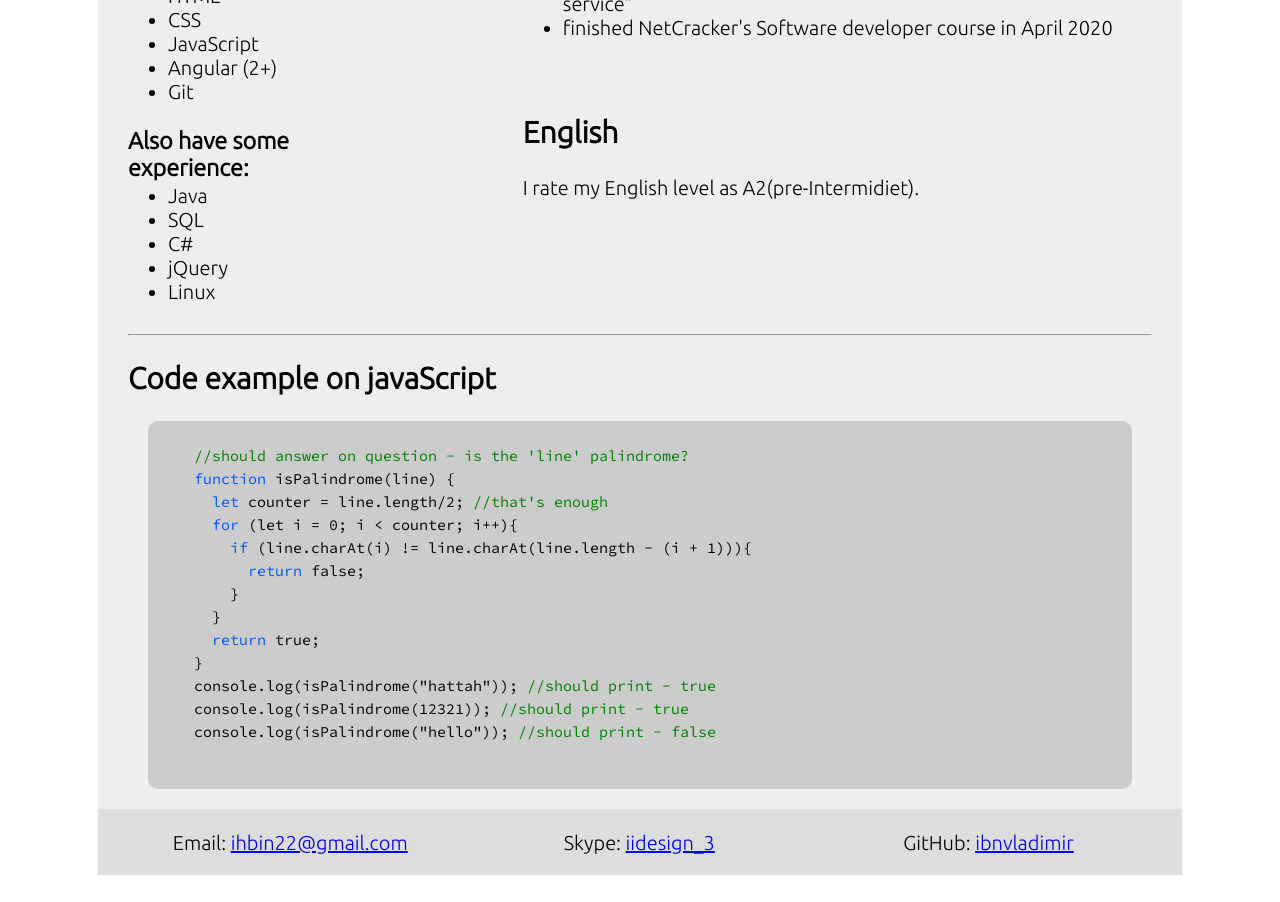
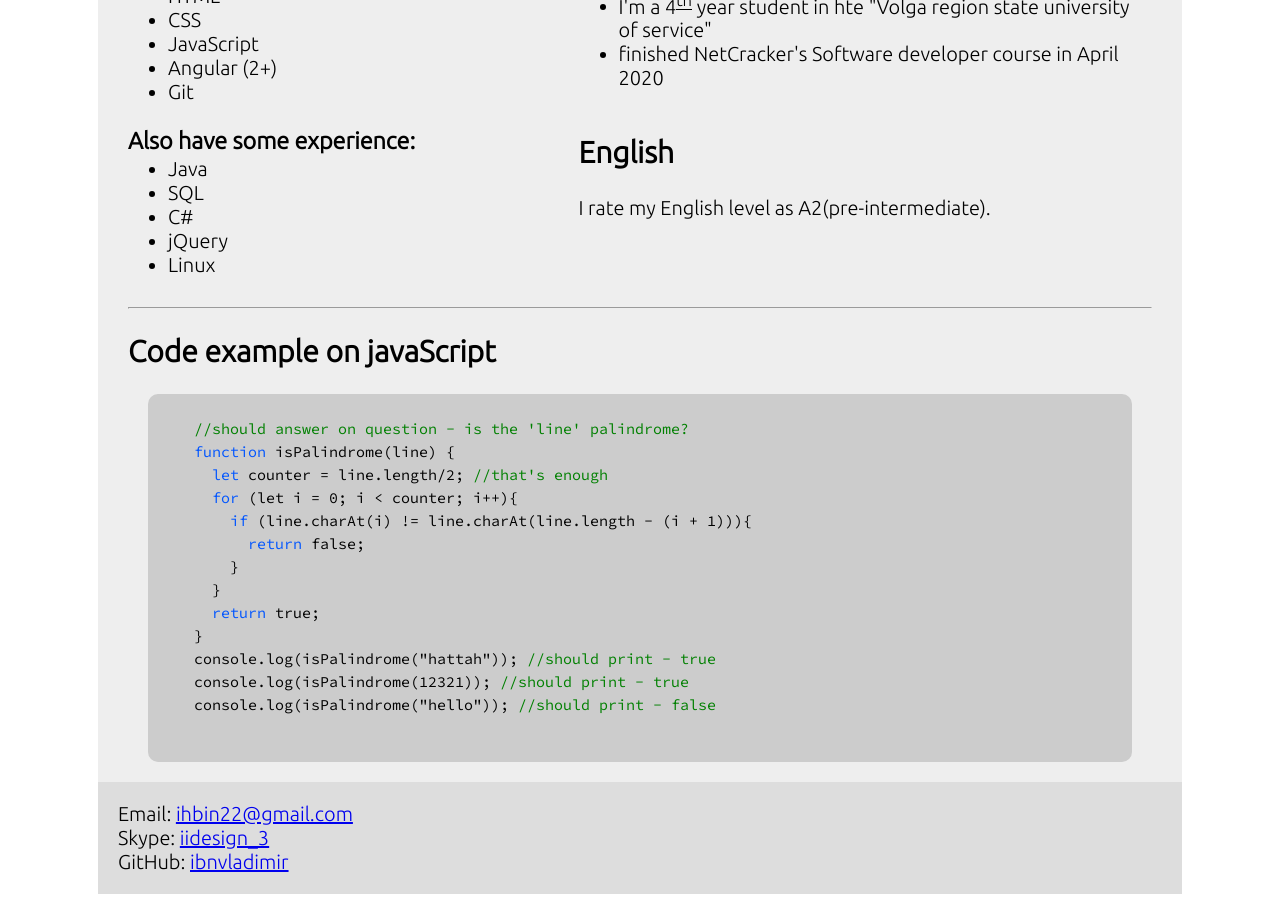
Before and after one commit to ibnvladimir/rsschool-cv, a plain HTML site: page index.html in a window 1280 px wide. Shown: the part 743-1645 px from the top of the page. Drawn offline with Linux system fonts and the light colour scheme.

Commit message:
feat: using flex & add reset.css

```diff
--- a/index.html
+++ b/index.html
@@ -51,7 +51,7 @@
       <hr>
 
       <div class="row">
-        <div class="col">
+        <div class="col_1">
           <section class="wrapper" id="skill_list">
             <h2>
               Skills
@@ -80,19 +80,16 @@
           </section>
         </div>
 
-        <div class="col">
+        <div class="col_2">
           <div class="row">
             <section id="education">
               <h2>
                 Education
               </h2>
-              <p>
-                <ul>
-                  <li>I'm a 4<sup>th</sup> year student in hte "Volga region state university of service"</li>
-                  <li>finished NetCracker's Software developer course in April 2020</li>
-                </ul>
-
-              </p>
+              <ul>
+                <li>I'm a 4<sup>th</sup> year student in hte "Volga region state university of service"</li>
+                <li>finished NetCracker's Software developer course in April 2020</li>
+              </ul>
             </section>
           </div>
 
@@ -102,7 +99,7 @@
                 English
               </h2>
               <p>
-                I rate my English level as A2(pre-Intermidiet).
+                I rate my English level as A2(pre-intermediate).
               </p>
             </section>
           </div>
@@ -117,7 +114,7 @@
         </h2>
         <div class="code-wrapper">
 
-    <pre>
+          <pre>
       <code>
     <span class="comment">//should answer on question - is the 'line' palindrome?</span>
     <span class="keyword">function</span> isPalindrome(line) {
--- /dev/null
+++ b/styles/reset.css
@@ -0,0 +1,38 @@
+/*Обнуление*/
+*{
+	padding: 0;
+	margin: 0;
+	border: 0;
+}
+*,*:before,*:after{
+	-moz-box-sizing: border-box;
+	-webkit-box-sizing: border-box;
+	box-sizing: border-box;
+}
+:focus,:active{outline: none;}
+a:focus,a:active{outline: none;}
+
+nav,footer,header,aside{display: block;}
+
+html,body{
+	height: 100%;
+	width: 100%;
+	font-size: 100%;
+	line-height: 1;
+	font-size: 14px;
+	-ms-text-size-adjust: 100%;
+	-moz-text-size-adjust: 100%;
+	-webkit-text-size-adjust: 100%;
+}
+input,button,textarea{font-family:inherit;}
+
+input::-ms-clear{display: none;}
+button{cursor: pointer;}
+button::-moz-focus-inner {padding:0;border:0;}
+a, a:visited{text-decoration: none;}
+a:hover{text-decoration: none;}
+ul li{list-style: none;}
+img{vertical-align: top;}
+
+h1,h2,h3,h4,h5,h6{font-size:inherit;font-weight: 400;}
+/*--------------------*/
--- a/styles/style.css
+++ b/styles/style.css
@@ -50,25 +50,30 @@ code {
   color: green;
 }
 
-#education,
+/* #education,
 #english_skill {
   margin: 30px auto auto 115px;
-}
+} */
 
 .row {
   display: flex;
+  align-items: center;
+  justify-content: space-between;
 }
 
-.col {
-  height: 100%;
-  display: inline-block;
+.col_1 {
   vertical-align: middle;
+  flex-basis: 40%;
 }
 
+ .col_2 {
+  flex-basis: 56%;
+}
+/*
 .flex {
   width: 33%;
   text-align: center;
-}
+} */
 
 sup {
   border-bottom: 1px solid black;
```
